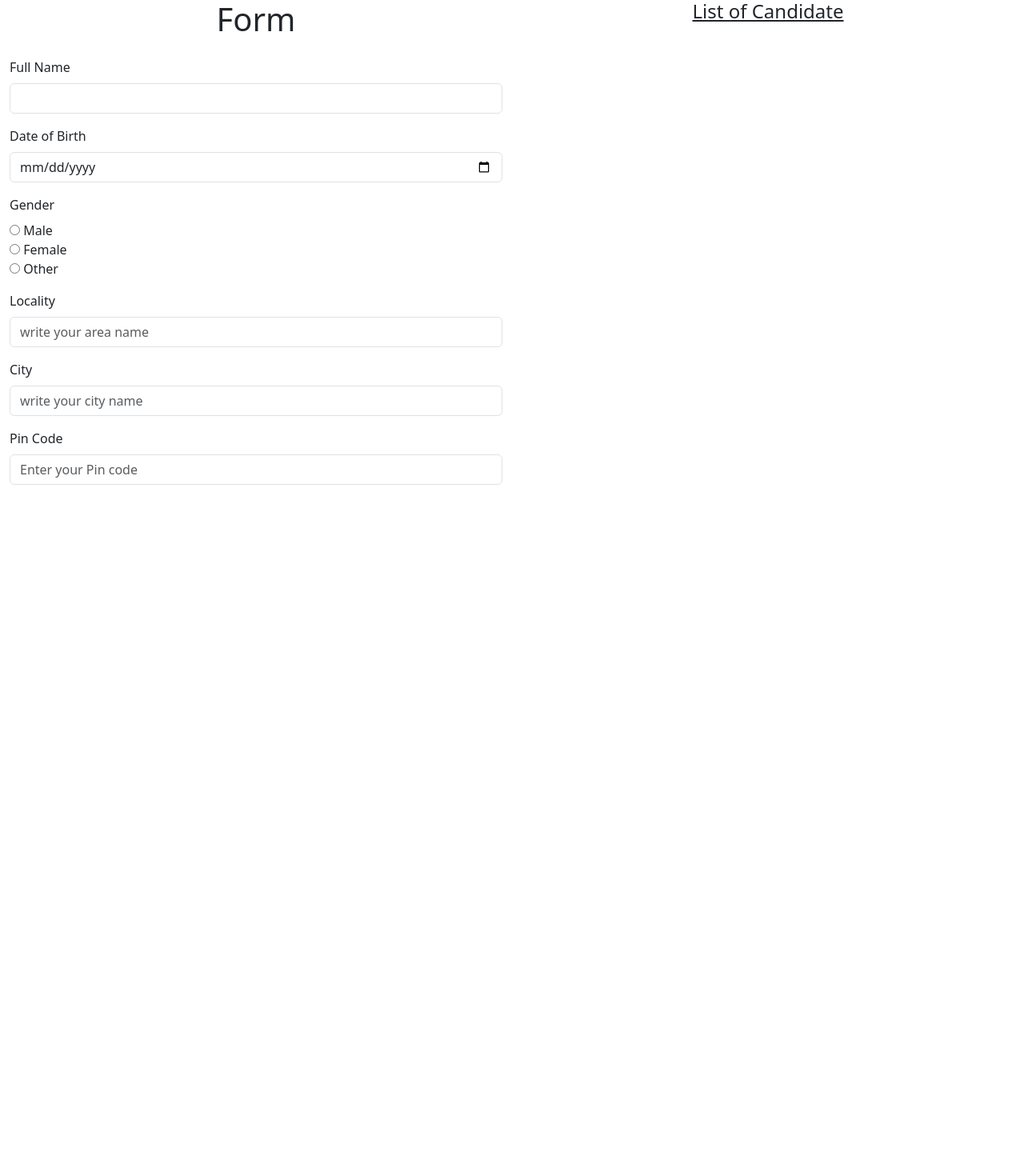
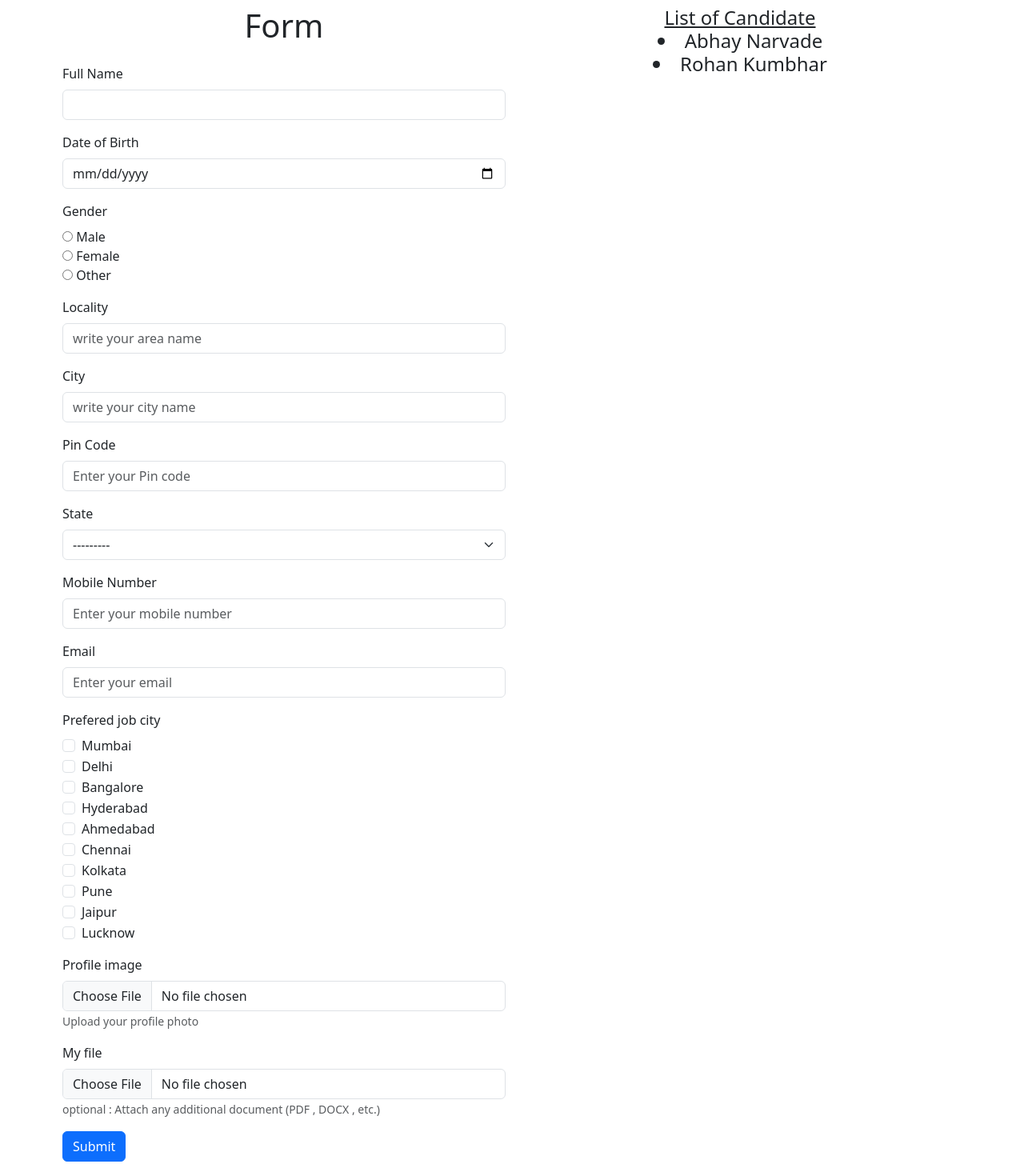
Before and after one commit to AbhayNarvade/Django_forms_In_detail, a Django app: page / in a window 1280 px wide. Shown: the whole page at 80% size. Before the commit the page ends 606 px from the top, so only its background shows below. Run offline with Django 5.2, Linux system fonts and the light colour scheme; data comes from the database, SQL or seed files in the repository; both versions use the stored data as it was after the commit.

Commit message:
Form data show and create data using form done

```diff
--- a/student/forms.py
+++ b/student/forms.py
@@ -23,6 +23,7 @@ JOB_CITIES = [
 
 class ProfileForms(forms.ModelForm):
     gender = forms.ChoiceField(choices=GENDER_CHOICES , widget= forms.RadioSelect )
+
     class Meta :
         model = Profile
         fields = [
@@ -33,11 +34,12 @@ class ProfileForms(forms.ModelForm):
             'name' : 'Full Name',
             'pin' : 'Pin Code',
             'mobile' : 'Mobile Number',
-            'dob' : 'Date of Birth'
+            'dob' : 'Date of Birth',
+            'job_city' : 'Prefered job city'
         }
 
         help_texts = {
-         'profile_image' : 'optional : Upload a Profile Image ',
+         'profile_image': 'Upload your profile photo',
          'my_file' : 'optional : Attach any additional document (PDF , DOCX , etc.) ',
         }
 
@@ -47,4 +49,10 @@ class ProfileForms(forms.ModelForm):
             'locality' : forms.TextInput(attrs={'class' : 'form-control' , 'placeholder' : 'write your area name'}) ,
             'city' : forms.TextInput(attrs={'class' : 'form-control' , 'placeholder' : 'write your city name'}) ,
             'pin' : forms.NumberInput(attrs={'class' : 'form-control' , 'placeholder' : 'Enter your Pin code', }) ,
+            'state' : forms.Select(attrs={'class' : 'form-select'  }) ,
+            'mobile' : forms.NumberInput(attrs={'class' : 'form-control' , 'placeholder' : 'Enter your mobile number', }) ,
+            'email' : forms.EmailInput(attrs={'class' : 'form-control' , 'placeholder' : 'Enter your email', }) ,
+            'job_city' : forms.CheckboxSelectMultiple(attrs={'class' : 'form-check-input' } , choices= JOB_CITIES) ,
+            'profile_image' : forms.FileInput(attrs={'class' : 'form-control' , } ) ,
+            'my_file' : forms.FileInput(attrs={'class' : 'form-control' ,  } ) ,
         }
--- a/student/templates/student/base.html
+++ b/student/templates/student/base.html
@@ -13,9 +13,15 @@
   </head>
   <body>
     <div class="container-fluid">
-      <div class="row justify-content-center">
-        <div class="col-md-6"> {% block left-content %}{% endblock left-content %} </div>
-        <div class="col-md-6"> {% block right-content %}{% endblock right-content %} </div>
+      <div class="container">
+        <div class="row justify-content-center">
+          <div class="col-md-6 p-2">
+            {% block left-content %}{% endblock left-content %}
+          </div>
+          <div class="col-md-6 p-2">
+            {% block right-content %}{% endblock right-content %}
+          </div>
+        </div>
       </div>
     </div>
     <script
--- a/student/templates/student/home.html
+++ b/student/templates/student/home.html
@@ -70,6 +70,7 @@
       {% endfor %}
     {% endif %}
   </div>
+
   <div class="mb-3">
     <label for="{{ form.pin.id_for_label }}" class="form-label">
       {{ form.pin.label }}
@@ -81,6 +82,97 @@
       {% endfor %}
     {% endif %}
   </div>
+
+  <div class="mb-3">
+    <label for="{{ form.state.id_for_label }}" class="form-label">
+      {{ form.state.label }}
+    </label>
+    {{ form.state }}
+    {% if form.state.errors %}
+      {% for error in form.state.errors %}
+        <p class="alert alert-danger my-3">{{ error }}</p>
+      {% endfor %}
+    {% endif %}
+  </div>
+
+  <div class="mb-3">
+    <label for="{{ form.mobile.id_for_label }}" class="form-label">
+      {{ form.mobile.label }}
+    </label>
+    {{ form.mobile }}
+    {% if form.mobile.errors %}
+      {% for error in form.mobile.errors %}
+        <p class="alert alert-danger my-3">{{ error }}</p>
+      {% endfor %}
+    {% endif %}
+  </div>
+
+  <div class="mb-3">
+    <label for="{{ form.email.id_for_label }}" class="form-label">
+      {{ form.email.label }}
+    </label>
+    {{ form.email }}
+    {% if form.email.errors %}
+      {% for error in form.email.errors %}
+        <p class="alert alert-danger my-3">{{ error }}</p>
+      {% endfor %}
+    {% endif %}
+  </div>
+
+  <div class="mb-3">
+    <label for="{{ form.job_city.id_for_label }}" class="form-label">
+      {{ form.job_city.label }}
+    </label>
+    <div>
+      {% for checkbox in form.job_city %}
+        <div class="form-check">
+          {{ checkbox.tag }}
+          <label class="form-check-label" for="{{ checkbox.id_for_label }}">
+            {{ checkbox.choice_label }}
+          </label>
+        </div>
+      {% endfor %}
+    </div>
+    {% if form.job_city.errors %}
+      {% for error in form.job_city.errors %}
+        <p class="alert alert-danger my-3">{{ error }}</p>
+      {% endfor %}
+    {% endif %}
+  </div>
+
+
+  <div class="mb-3">
+    <label for="{{ form.profile_image.id_for_label }}" class="form-label">
+      {{ form.profile_image.label }}
+    </label>
+    {{ form.profile_image }}
+    {% if form.profile_image.help_text %}
+      <small class="text-muted">{{ form.profile_image.help_text }}</small>
+    {% endif %}
+    {% if form.profile_image.errors %}
+      {% for error in form.profile_image.errors %}
+        <p class="alert alert-danger my-3">{{ error }}</p>
+      {% endfor %}
+    {% endif %}
+  </div>
+
+  <div class="mb-3">
+    <label for="{{ form.my_file.id_for_label }}" class="form-label">
+      {{ form.my_file.label }}
+    </label>
+    {{ form.my_file }}
+    {% if form.my_file.help_text %}
+      <small class="text-muted">{{ form.my_file.help_text }}</small>
+    {% endif %}
+    {% if form.my_file.errors %}
+      {% for error in form.my_file.errors %}
+        <p class="alert alert-danger my-3">{{ error }}</p>
+      {% endfor %}
+    {% endif %}
+  </div>
+
+  <button type="submit" class="btn btn-primary">Submit</button>
+
 </form>
 {% comment %} {{ form }} {% endcomment %}
 {% endblock left-content %}
@@ -88,5 +180,9 @@
 {% block right-content %}
 <h4 class="text-center mb-4">
   <u>List of Candidate</u>
+
+  {% for items in data  %}
+   <li> {{items.name}} </li>
+  {% endfor %}
 </h4>
 {% endblock right-content %}
--- a/student/views.py
+++ b/student/views.py
@@ -1,8 +1,22 @@
-from django.shortcuts import render
+from django.shortcuts import render , redirect
 from .models import Profile
 from .forms import ProfileForms
+from django.http import HttpResponse
 
 # Create your views here.
-def home (request) :
-    form = ProfileForms()
-    return render(request , 'student/home.html' , {'form' : form})
+def home(request):
+    if request.method == "POST":
+        # Initialize the form with POST data and files
+        form = ProfileForms(request.POST, request.FILES)
+
+        # Check if the form is valid
+        if form.is_valid():
+            # Save the form data to the database
+            form.save()
+
+            return redirect('home')
+    else :
+        form = ProfileForms()
+        data = Profile.objects.all()
+
+        return render(request, 'student/home.html', {'form': form , 'data' : data})
```
Also changed, not shown: db.sqlite3, profileimage/DSC_1466.JPG (added), 1 other file.
